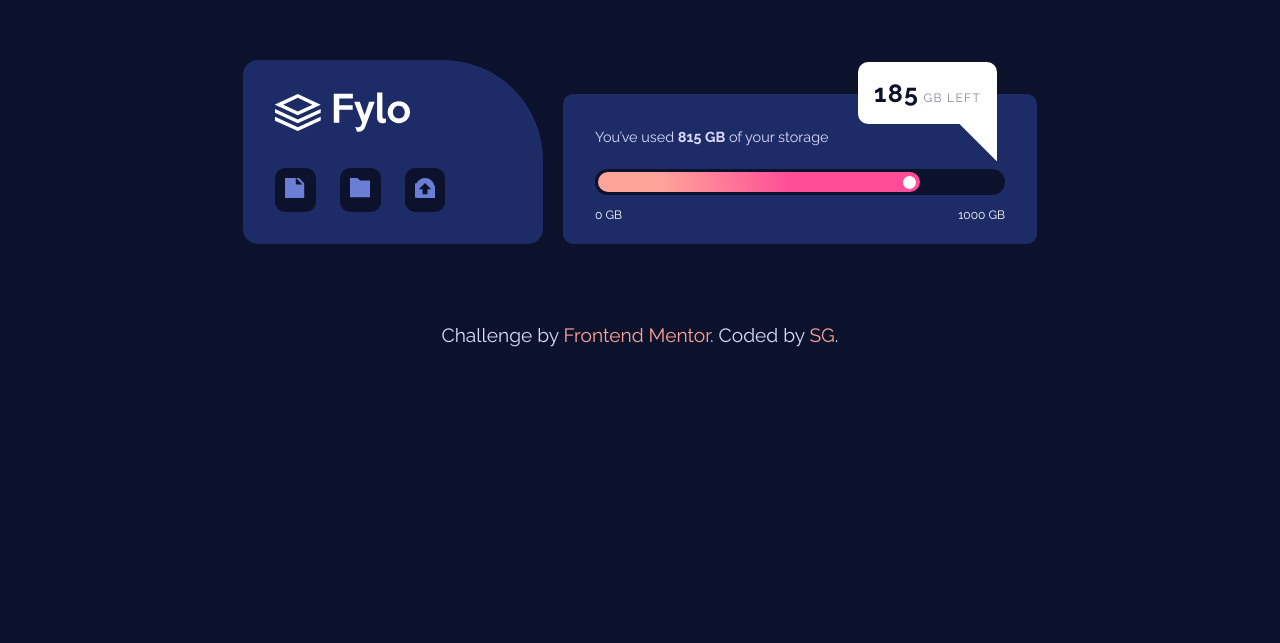
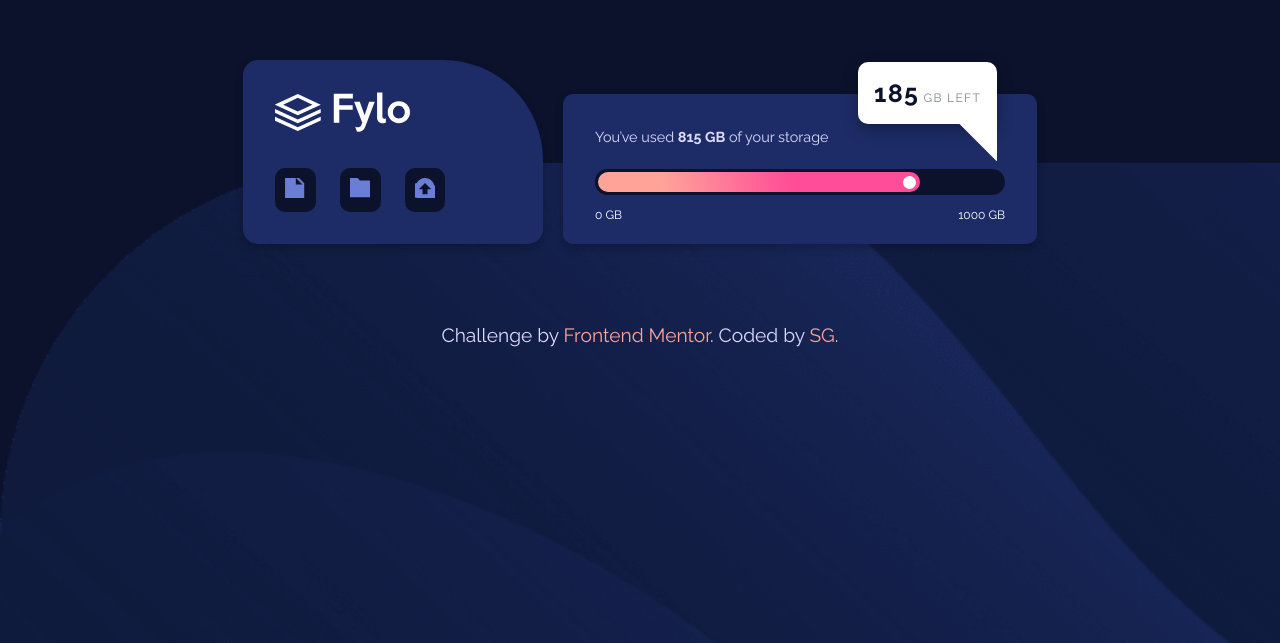
Before and after one commit to sukanyagurav/fylo-data-storage-component-master, a plain HTML site: page index.html in a window 1280 px wide. Shown: the part 157-800 px from the top of the page. Drawn offline with Linux system fonts and the light colour scheme.

Commit message:
fylo-data-storage-component-master

```diff
--- a/style.css
+++ b/style.css
@@ -18,10 +18,13 @@
 
 body {
     font-weight: 400;
-    max-width: 1200px;
-    margin: auto;
+
     min-height: 100vh;
     background-color: var(--dark-blue-2);
+    background-image: url('images/bg-desktop.png');
+    background-repeat: no-repeat;
+    background-position: 0 40vh;
+    background-size: 200%;
     font-family: 'Raleway', sans-serif;
     display: flex;
     flex-direction: column;
@@ -55,6 +58,7 @@ a{
     align-items: flex-start;
     animation: fromBottom 2s both;
     -webkit-animation: fromBottom 2s both;
+    box-shadow: 0px 4px 8px rgba(0, 0, 0, 0.24);
 }
 
 .icons{
@@ -98,6 +102,8 @@ a{
     -webkit-animation: fromBottom 2s both;
     animation-delay: 0.5s;
     -webkit-animation-delay: 0.5s;
+
+    box-shadow: 0px 4px 8px rgba(0, 0, 0, 0.24);
 }
 .storage_usage p span{
     font-weight:700;
@@ -120,6 +126,7 @@ color: var(--pale-blue);
     border-bottom-right-radius: 0;
     font-size: 0.75rem;
     letter-spacing: 1.3px;
+    box-shadow: rgba(0, 0, 0, 0.35) 0px 5px 15px;
 }
 .storage_left .left{
     color:var(--dark-blue-2);
@@ -224,6 +231,10 @@ footer a{
 }
 
 @media (max-width:600px){
+    body{
+        background-image: url('images/bg-mobile.png');
+
+    }
     .storage-bar{
         width:100%;
     }
```
